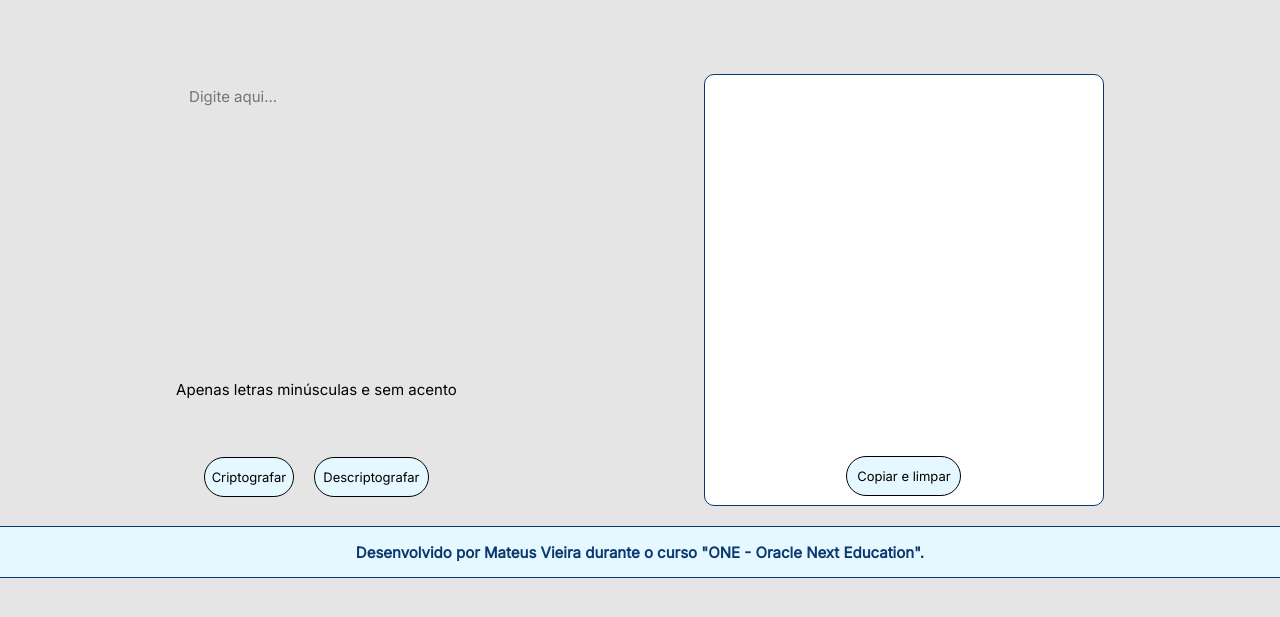
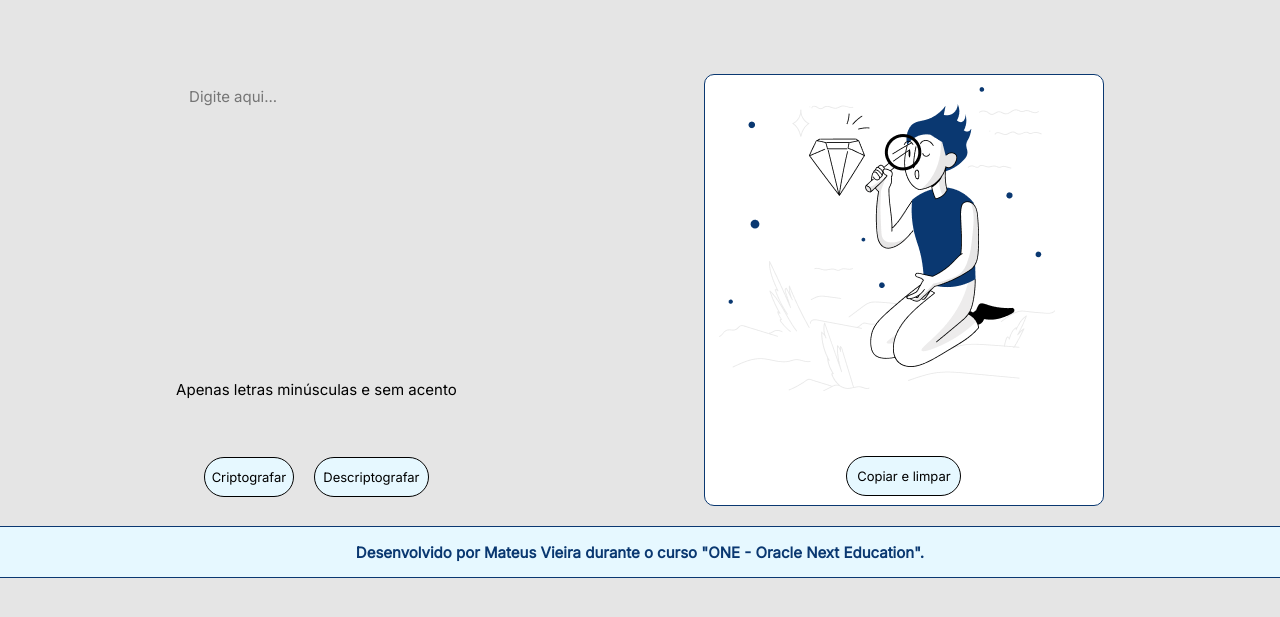
Before and after one commit to MateusVF/AluraProject, a plain HTML site: page index.html in a window 1280 px wide. Shown: the part 87-704 px from the top of the page. Drawn offline with Linux system fonts and the light colour scheme.

Commit message:
Finalizado

```diff
--- a/css/style.css
+++ b/css/style.css
@@ -167,7 +167,7 @@
   }
 
   .container2 .escreva2 {
-    background-image: url(./imagens/img.png);
+    /*background-image: url(/imagens/img.png);*/
     background-repeat: no-repeat;
     font-size: 15px;
     font-family: 'Inter';
--- a/index.html
+++ b/index.html
@@ -7,8 +7,6 @@
     <meta name="description" content="Dispotivo de criptografia e descriptografia de texto">
     <link href="./css/reset.css" rel="stylesheet">
     <link href="./css/style.css" rel="stylesheet">
-    <link rel="icon" href="./imagens/cadeado.png">
-    <link rel="icon" href="./imagens/img.png">
     <title>Criptografia</title>
 </head>
 <body>
@@ -34,7 +32,7 @@
 
 
         <section class="container2">
-                    <textarea class="escreva2" id="rightTextarea" readonly></textarea>
+                    <textarea style="background-image: url(./imagens/img.png);" class="escreva2" id="rightTextarea" readonly></textarea>
                     <button type="button" id="copy" class="copiar" onclick="copiarConteudo()">Copiar e limpar</button>
         </section><!--Container2-->
     </main>
```
